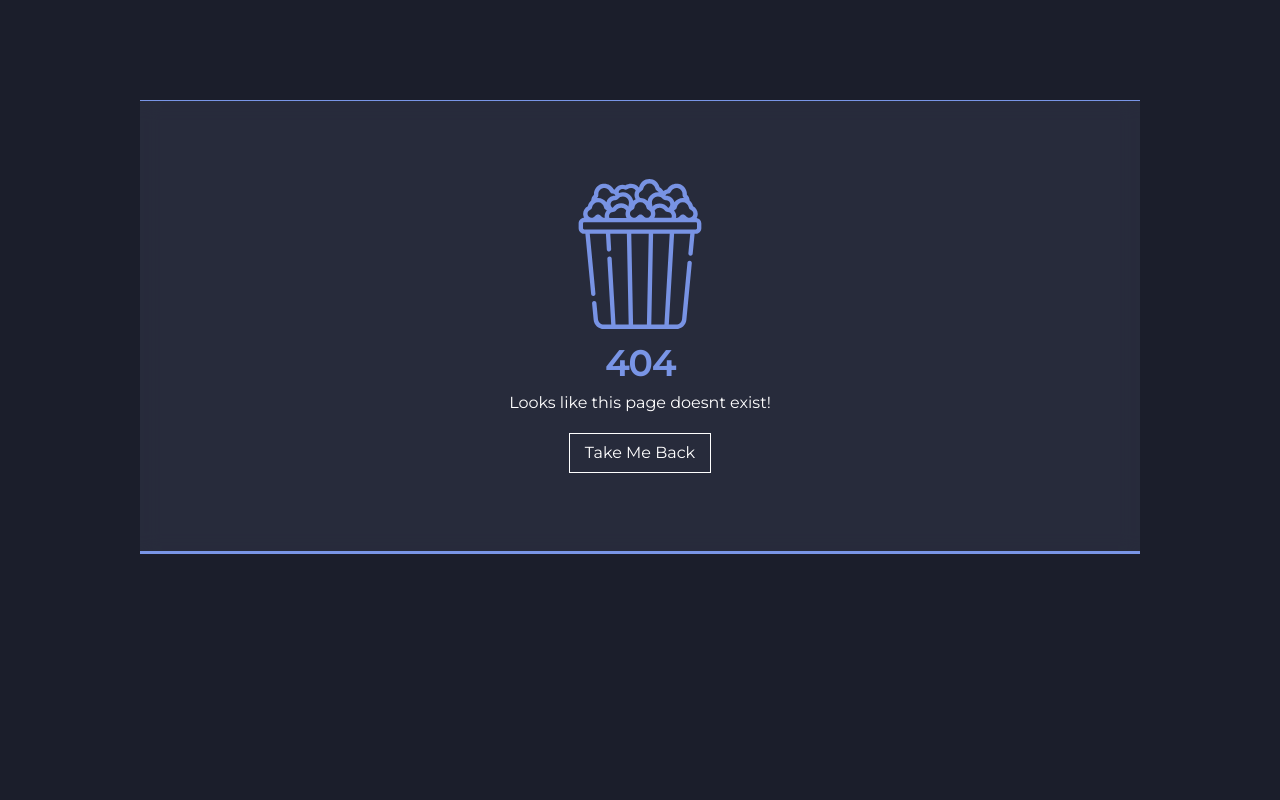
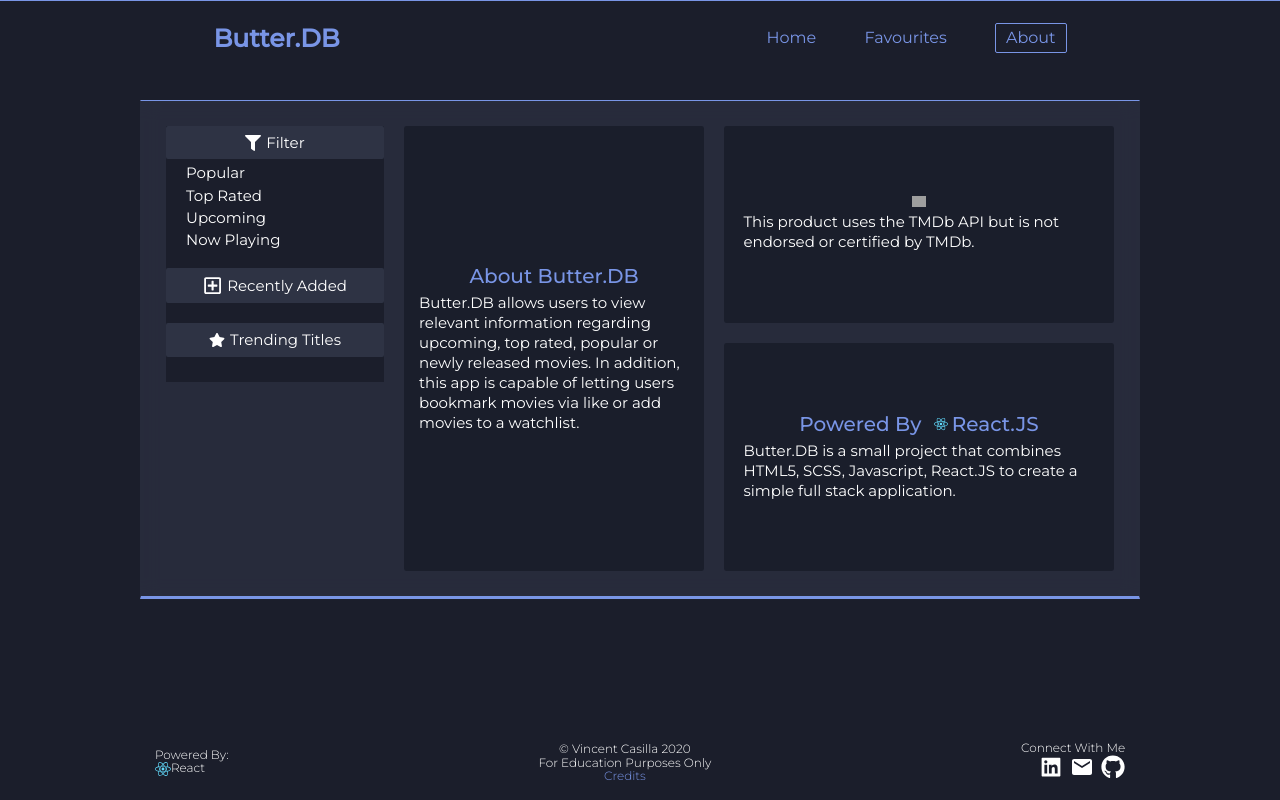
Before and after one commit to casillavincent/movie-app, a React (Create React App) app: page /butter-db/about in a window 1280 px wide. Before the commit this address had no page. Built offline with nearby package versions, Linux system fonts and the light colour scheme; no server answers; grey boxes are pictures that could not be loaded.

Commit message:
Sidebar Fixed

```diff
--- a/package.json
+++ b/package.json
@@ -2,6 +2,7 @@
   "name": "movie-app",
   "version": "0.1.0",
   "private": true,
+  "homepage": "butter-db",
   "dependencies": {
     "@testing-library/jest-dom": "^5.11.8",
     "@testing-library/react": "^11.2.3",
--- a/public/index.html
+++ b/public/index.html
@@ -92,7 +92,7 @@
       work correctly both with client-side routing and a non-root public URL.
       Learn how to configure a non-root public URL by running `npm run build`.
     -->
-      <title>Butter.DB | Get updates on the movies you want to see!</title>
+      <title>Butter.DB</title>
    </head>
    <body>
       <noscript>You need to enable JavaScript to run this app.</noscript>
--- a/src/App.js
+++ b/src/App.js
@@ -16,7 +16,7 @@ import NoPage from "./component/static/NoPage";
 
 function App() {
    return (
-      <Router>
+      <Router basename={"/butter-db"}>
          <React.Fragment>
             {/* All contents of the app will render inside the wrapper */}
             <Switch>
--- a/src/scss/dynamic/_favourites.scss
+++ b/src/scss/dynamic/_favourites.scss
@@ -2,7 +2,6 @@
 //! <----- Mobile ------->
 .favourites-container {
    margin-top: 75px;
-   height: 100vh;
    .remove {
       &:hover {
          animation: shake-bottom 0.8s cubic-bezier(0.455, 0.03, 0.515, 0.955) both;
@@ -38,6 +37,7 @@
    .likes-container,
    .watchlist-container {
       width: 95%;
+      min-height: 350px;
       margin: auto;
       background-image: linear-gradient(120deg, #fdfbfb 0%, #ebedee 100%);
       border-radius: 3px;
--- a/src/scss/dynamic/single.scss
+++ b/src/scss/dynamic/single.scss
@@ -184,12 +184,12 @@
             //! Individual
             .cast-member {
                height: 200px;
-               width: 125px;
+               width: 110px;
                display: flex;
                flex-direction: column;
                justify-content: flex-start;
                align-items: center;
-               margin: 10px;
+               margin: 0px 10px 0px 10px;
                text-align: center;
                img {
                   height: 150px;
--- a/src/scss/index.scss
+++ b/src/scss/index.scss
@@ -35,14 +35,14 @@ body {
    transition: background-image 0.5s ease-out;
    .wrapper {
       width: inherit;
-      height: auto;
       background-color: rgba($col2, 0.9);
       backdrop-filter: $defBlur;
       margin: 0px;
       padding: 0px;
-      display: flex;
-      flex-direction: column;
-      justify-content: flex-start;
+      border: 1px solid transparent;
+      // display: flex;
+      // flex-direction: column;
+      // justify-content: flex-start;
    }
 }
 //! <--- Tablet --->
--- a/src/scss/static/_sidebar.scss
+++ b/src/scss/static/_sidebar.scss
@@ -4,13 +4,10 @@
    color: white;
    background-color: $col1;
    display: none;
-   height: 100vh;
    width: 100%;
 
    //Heading for all sections in the sidebar
-   position: sticky;
-   top: 75px;
-   left: 0px;
+
    .heading {
       display: flex;
       align-items: center;
@@ -18,9 +15,7 @@
       padding-top: 10px;
       padding-bottom: 10px;
       background-color: #2e3344;
-      // position: sticky;
-      // top: 80px;
-      // left: 0px;
+
       @media screen and (min-width: 1050px) {
          position: static;
       }
@@ -120,7 +115,7 @@
    top: 75px;
    left: 0px;
    z-index: 999;
-   margintop: 75px;
+   height: 100vh;
    animation: slide-in-bottom 0.4s cubic-bezier(0.86, 0, 0.07, 1) both;
 }
 
@@ -173,7 +168,6 @@
 }
 
 //Toggle Page ID
-
 .page-id {
    color: $accent;
    font-weight: $heading;
```
Also changed, not shown: 2 other files (tests, documents, lock files or other folders).
